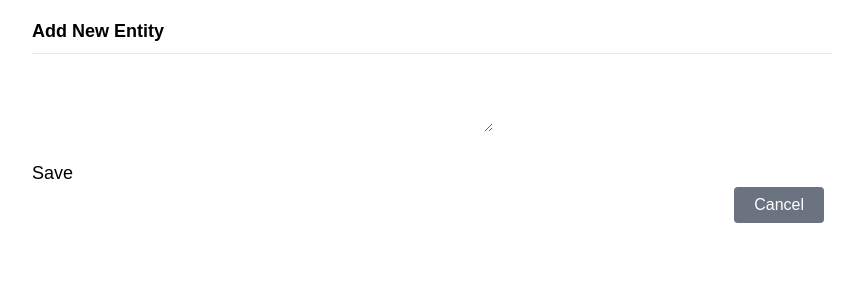
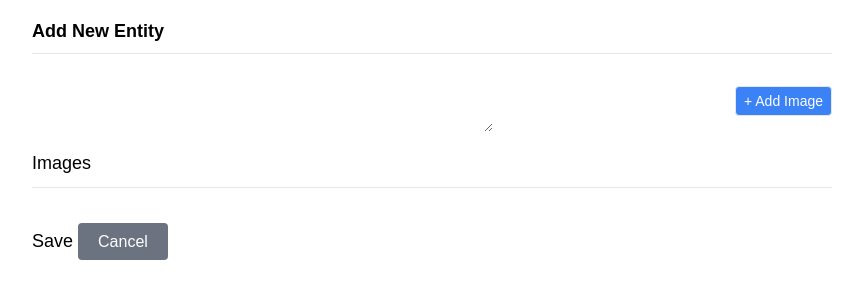
Before and after one commit to meynardwebdev/pdf-generator, a Symfony app: template templates/entity/create.html.twig in a window 1280 px wide. Shown: the top 300 px of the page, without its empty margins (208-1071 px from the left). Run offline with Twig, Linux system fonts and the light colour scheme; the template is opened without the code that fills it, so the values that code supplies are empty; form fields are guessed from the names that the template uses; style sheets or scripts are compiled from the project's sources; some libraries are stand-ins or nearby versions.

Commit message:
Updated entity form type images to collection type and make it possible to add one or more image(s)

```diff
--- a/src/MessageHandler/NewEntityPdfHandler.php
+++ b/src/MessageHandler/NewEntityPdfHandler.php
@@ -59,7 +59,7 @@ final class NewEntityPdfHandler
 
         // Created pdf download dir if it does not exist
         if (!is_dir($this->parameterBag->get('pdf_directory'))) {
-            mkdir($this->parameterBag->get('pdf_directory'));
+            mkdir($this->parameterBag->get('pdf_directory'), 0777, true);
         }
 
         // Save to PDF file
--- a/templates/base.html.twig
+++ b/templates/base.html.twig
@@ -8,7 +8,7 @@
             <link rel="stylesheet" href="{{ asset('build/app.css') }}">
         {% endblock %}
 
-            {% block javascripts %}
+        {% block javascripts %}
             {{ encore_entry_script_tags('app') }}
         {% endblock %}
     </head>
--- a/templates/entity/create.html.twig
+++ b/templates/entity/create.html.twig
@@ -18,13 +18,63 @@
 
             {{ form_widget(form.description) }}
 
-            {{ form_widget(form.images) }}
+            <a href="#" id="js-image-add" class="text-white bg-blue-500 px-2 border rounded py-1 mt-2 float-right text-sm">+ Add Image</a>
 
-            <div class="py-5">
-                {{ form_row(form.save) }}
-                <a class="text-white bg-gray-500 px-5 py-1.5 rounded font-medium text-base float-right mr-2" href="{{ path('entities') }}">Cancel</a>
+            <h3 class="py-2.5">
+                Images
+            </h3>
+            <hr class="mb-2" />
+
+            <div
+                id="js-images-wrapper"
+                class="row mb-5"
+                data-prototype="{{ form_widget(form.images.vars.prototype)|e('html_attr') }}"
+                data-index="{{ form.images|length }}"
+            >
+                {% for image in form.images %}
+                    <div class="col-xs-4 js-images-item">
+                        <a href="#" class="js-remove-image pull-right">
+                            <span class="fa fa-close"></span> Delete
+                        </a>
+                        {{ form_widget(image.path) }}
+                    </div>
+                {% endfor %}
+            </div>
+
+            <div class="row py-5 mt-5">
+                {{ form_widget(form.save) }}
+                <a class="text-white bg-gray-500 px-5 py-2.5 rounded font-medium text-base mr-2" href="{{ path('entities') }}">Cancel</a>
             </div>
 
         {{ form_end(form) }}
     </div>
 {% endblock %}
+
+{% block javascripts %}
+    <script>
+        document.addEventListener('DOMContentLoaded', function () {
+            const wrapper = document.getElementById('js-images-wrapper');
+            const deleteBtn = wrapper.querySelector('.js-remove-image');
+
+            if (deleteBtn) {
+                deleteBtn.addEventListener('click', function(e) {
+                    e.preventDefault();
+                    wrapper.closest('.js-images-item')
+                        .remove();
+                })
+            }
+
+            document.getElementById('js-image-add').addEventListener('click', function(e) {
+                e.preventDefault();
+
+                const prototype = wrapper.dataset.prototype;
+                const index = wrapper.dataset.index;
+                const newImage = prototype.replace(/__name__/g, index).replace(/&quot;/, '"');
+
+
+                wrapper.dataset.index = index + 1;
+                wrapper.insertAdjacentHTML( 'beforeend', newImage );
+            })
+        })
+    </script>
+{% endblock %}
```
Also changed, not shown: src/Controller/EntityController.php (+8 -7 lines), src/Form/EntityFormType.php (+9 -8 lines), src/Form/ImageType.php (added, +32 -0 lines).
